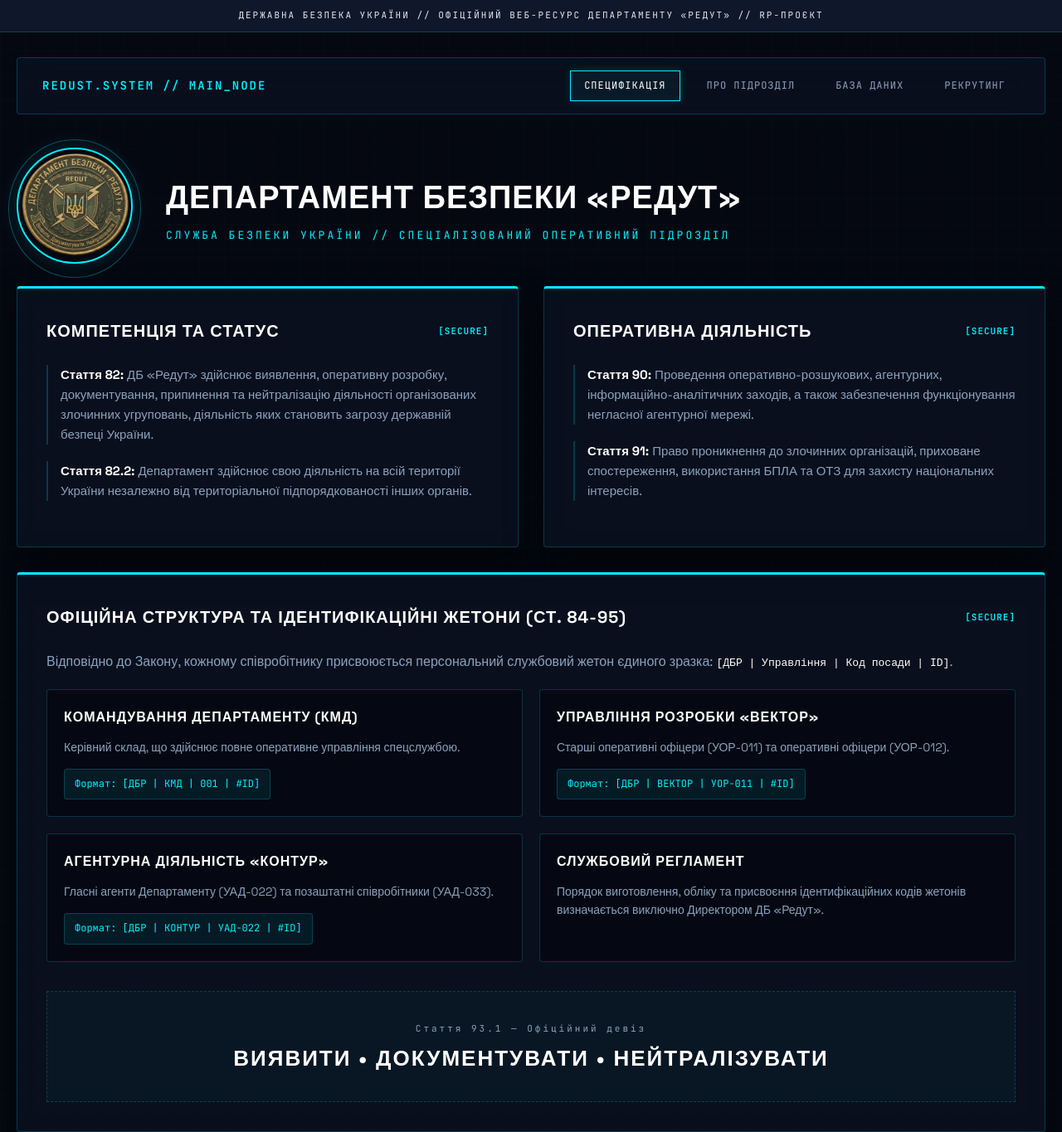
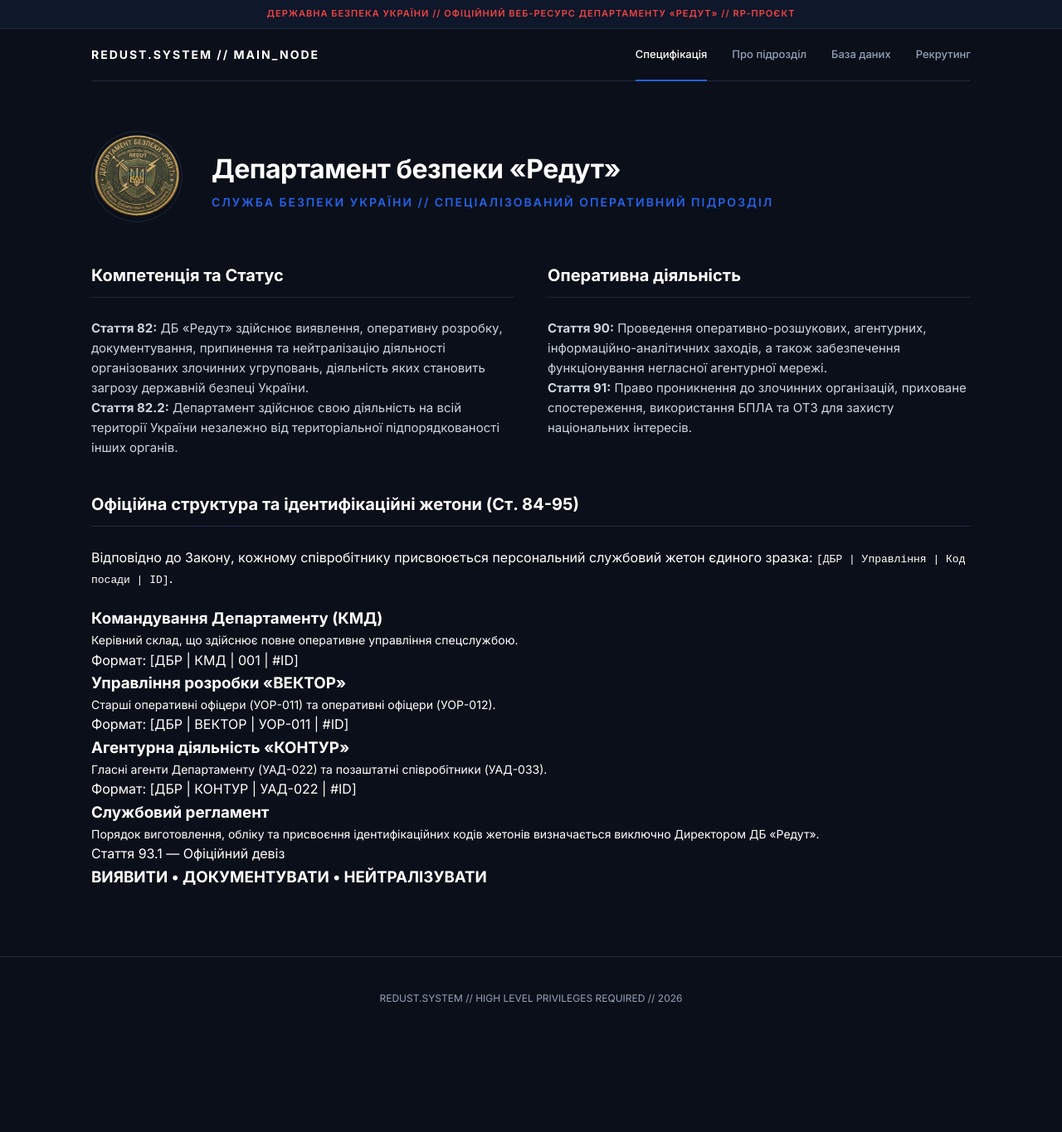
Before and after one commit to Kiril199680/sbu_redut_ukrainegta04, a plain HTML site: page index.html in a window 1280 px wide. Shown: the top 1365 px of the page at 83% size. After the commit the page ends 1253 px from the top, so only its background shows below. Drawn offline with Linux system fonts and the light colour scheme.

Commit message:
Update style.css

```diff
--- a/style.css
+++ b/style.css
@@ -1,13 +1,12 @@
-@import url('https://fonts.googleapis.com/css2?family=JetBrains+Mono:wght@300;400;600&family=Space+Grotesk:wght@400;600;700&display=swap');
+@import url('https://fonts.googleapis.com/css2?family=Inter:wght@300;400;500;600;700&display=swap');
 
 :root {
-    --bg-agency: #050811;      /* Глибокий урядовий колір */
-    --panel-dark: rgba(13, 20, 38, 0.6);
-    --neon-blue: #00f0ff;       /* Цифровий блакитний неон */
-    --neon-blue-glow: rgba(0, 240, 255, 0.15);
-    --border-cyber: rgba(0, 240, 255, 0.2);
-    --text-white: #ffffff;
-    --text-agency: #8ba2bd;
+    --bg-main: #0b0f19;        /* Глибокий благородний темний тон */
+    --bg-card: #131a26;        /* Стримана однотонна панель */
+    --accent-blue: #2563eb;    /* Офіційний синій колір СБУ */
+    --border-subtle: #1e293b;  /* Тонкі, ледь помітні лінії */
+    --text-pure: #ffffff;
+    --text-muted: #94a3b8;
 }
 
 * {
@@ -17,260 +16,219 @@
 }
 
 body {
-    font-family: 'Space Grotesk', sans-serif;
-    background-color: var(--bg-agency);
-    color: var(--text-white);
+    font-family: 'Inter', sans-serif;
+    background-color: var(--bg-main);
+    color: var(--text-pure);
     line-height: 1.6;
-    /* Ефект матричної сітки кібер-департаменту */
-    background-image:
-        linear-gradient(rgba(0, 240, 255, 0.01) 1px, transparent 1px),
-        linear-gradient(90deg, rgba(0, 240, 255, 0.01) 1px, transparent 1px);
-    background-size: 30px 30px;
-    overflow-x: hidden;
+    -webkit-font-smoothing: antialiased;
 }
 
-/* Секретна урядова стрічка-дисклеймер */
+/* Дисклеймер: акуратний, не відволікає */
 .top-bar {
-    background: #0f172a;
-    color: #e2e8f0;
+    background-color: #0f172a;
+    color: #ef4444;
     text-align: center;
-    padding: 10px 20px;
-    font-family: 'JetBrains Mono', monospace;
+    padding: 8px 20px;
     font-size: 11px;
-    letter-spacing: 2px;
+    font-weight: 600;
+    letter-spacing: 1px;
     text-transform: uppercase;
-    border-bottom: 1px solid var(--border-cyber);
+    border-bottom: 1px solid var(--border-subtle);
 }
 
-/* Елітна навігація типу "Термінал" */
+/* Навігація елітного рівня: мінімалізм */
 .nav-container {
-    max-width: 1300px;
-    margin: 30px auto 0;
-    padding: 0 20px;
+    max-width: 1100px;
+    margin: 0 auto;
+    padding: 20px 20px 0;
 }
 
 nav {
     display: flex;
     justify-content: space-between;
     align-items: center;
-    background: var(--panel-dark);
-    backdrop-filter: blur(20px);
-    -webkit-backdrop-filter: blur(20px);
-    border: 1px solid var(--border-cyber);
-    padding: 15px 30px;
-    border-radius: 4px;
+    border-bottom: 1px solid var(--border-subtle);
+    padding-bottom: 20px;
 }
 
 .nav-brand {
-    font-family: 'JetBrains Mono', monospace;
     font-size: 14px;
-    color: var(--neon-blue);
-    font-weight: 600;
+    font-weight: 700;
     letter-spacing: 2px;
+    text-transform: uppercase;
+    color: var(--text-pure);
 }
 
 .nav-links {
     display: flex;
-    gap: 15px;
+    gap: 30px;
 }
 
 nav a {
-    font-family: 'JetBrains Mono', monospace;
-    color: var(--text-agency);
+    color: var(--text-muted);
     text-decoration: none;
-    font-size: 12px;
-    text-transform: uppercase;
-    letter-spacing: 1px;
-    padding: 8px 16px;
-    border: 1px solid transparent;
-    transition: all 0.3s ease;
+    font-size: 13px;
+    font-weight: 500;
+    transition: color 0.2s ease;
 }
 
 nav a:hover, nav a.active {
-    color: #fff;
-    border: 1px solid var(--neon-blue);
-    background: rgba(0, 240, 255, 0.05);
-    box-shadow: 0 0 10px var(--neon-blue-glow);
+    color: var(--text-pure);
+    position: relative;
 }
 
-/* Головний блок Елітного Департаменту */
+nav a.active::after {
+    content: '';
+    position: absolute;
+    bottom: -22px;
+    left: 0;
+    width: 100%;
+    height: 2px;
+    background-color: var(--accent-blue);
+}
+
+/* Презентаційна частина */
 .agency-header {
-    max-width: 1300px;
-    margin: 40px auto 20px;
+    max-width: 1100px;
+    margin: 60px auto 40px;
     padding: 0 20px;
     display: flex;
     align-items: center;
+    gap: 35px;
+}
+
+.emblem-main {
+    width: 110px;
+    height: 110px;
+    object-fit: cover;
+    border-radius: 50%;
+    border: 1px solid var(--border-subtle);
+}
+
+.title-block h1 {
+    font-size: 32px;
+    font-weight: 700;
+    letter-spacing: -0.5px;
+    margin-bottom: 4px;
+}
+
+.title-block p {
+    color: var(--accent-blue);
+    font-size: 14px;
+    font-weight: 600;
+    text-transform: uppercase;
+    letter-spacing: 2px;
+}
+
+/* Строгий контент у дві колонки */
+.dashboard-grid {
+    max-width: 1100px;
+    margin: 0 auto 80px;
+    padding: 0 20px;
+    display: grid;
+    grid-template-columns: 1fr 1fr;
     gap: 40px;
 }
 
-.emblem-holder {
-    position: relative;
-    flex-shrink: 0;
-}
-
-/* Неонове коло-радар навколо емблеми */
-.emblem-holder::before {
-    content: '';
-    position: absolute;
-    top: -10px; left: -10px; right: -10px; bottom: -10px;
-    border: 1px solid var(--neon-blue);
-    border-radius: 50%;
-    opacity: 0.3;
-}
-
-.emblem-main {
-    width: 140px;
-    height: 140px;
-    object-fit: cover;
-    border-radius: 50%;
-    border: 2px solid var(--neon-blue);
-    box-shadow: 0 0 25px var(--neon-blue-glow);
-}
-
-.title-block h1 {
-    font-size: 38px;
-    font-weight: 700;
-    letter-spacing: 1px;
-    text-transform: uppercase;
-}
-
-.title-block p {
-    font-family: 'JetBrains Mono', monospace;
-    color: var(--neon-blue);
-    font-size: 13px;
-    letter-spacing: 3px;
-    text-transform: uppercase;
-    margin-top: 5px;
-}
-
-/* ГОЛОВНИЙ ТАКТИЧНИЙ ІНТЕРФЕЙС (3 КОЛОНКИ) */
-.dashboard-grid {
-    max-width: 1300px;
-    margin: 20px auto 60px;
-    padding: 0 20px;
-    display: grid;
-    grid-template-columns: 1fr 1fr;
-    gap: 30px;
-}
-
-/* Повноширинна секція для Закону про жетони */
 .full-width-section {
     grid-column: 1 / -1;
 }
 
-.agency-card {
-    background: var(--panel-dark);
-    backdrop-filter: blur(15px);
-    -webkit-backdrop-filter: blur(15px);
-    border-top: 3px solid var(--neon-blue);
-    border-left: 1px solid var(--border-cyber);
-    border-right: 1px solid var(--border-cyber);
-    border-bottom: 1px solid var(--border-cyber);
-    padding: 35px;
-    border-radius: 4px;
-    box-shadow: 0 20px 40px rgba(0,0,0,0.5);
+.agency-card h2 {
+    font-size: 20px;
+    font-weight: 700;
+    margin-bottom: 25px;
+    padding-bottom: 10px;
+    border-bottom: 1px solid var(--border-subtle);
 }
 
-.agency-card h2 {
-    font-family: 'Space Grotesk', sans-serif;
-    font-size: 20px;
-    text-transform: uppercase;
-    letter-spacing: 1px;
+.law-block {
     margin-bottom: 25px;
-    color: #fff;
-    display: flex;
-    justify-content: space-between;
-    align-items: center;
 }
 
-.agency-card h2::after {
-    content: '[SECURE]';
-    font-family: 'JetBrains Mono', monospace;
-    font-size: 11px;
-    color: var(--neon-blue);
+.law-title {
+    font-size: 13px;
+    font-weight: 700;
+    text-transform: uppercase;
+    color: var(--accent-blue);
+    letter-spacing: 1px;
+    margin-bottom: 6px;
 }
 
 .law-text {
     font-size: 15px;
-    color: var(--text-agency);
-    margin-bottom: 20px;
-    border-left: 2px solid var(--border-cyber);
-    padding-left: 15px;
+    color: #cbd5e1;
 }
 
-.law-text strong {
-    color: #fff;
+/* Структурна таблиця (замість незграбних карток) */
+.structure-table {
+    width: 100%;
+    border-collapse: collapse;
+    margin-top: 15px;
 }
 
-/* Інтерактивні плашки Структури та Жетонів */
-.structure-hub {
-    display: grid;
-    grid-template-columns: 1fr 1fr;
-    gap: 20px;
-    margin-top: 20px;
+.structure-table th, .structure-table td {
+    text-align: left;
+    padding: 14px 16px;
+    border-bottom: 1px solid var(--border-subtle);
 }
 
-.sub-panel {
-    background: rgba(5, 8, 17, 0.8);
-    border: 1px solid var(--border-cyber);
-    padding: 20px;
-    border-radius: 4px;
+.structure-table th {
+    font-size: 12px;
+    text-transform: uppercase;
+    color: var(--text-muted);
+    letter-spacing: 1px;
+    font-weight: 600;
 }
 
-.sub-panel h3 {
-    font-size: 16px;
-    color: #fff;
-    margin-bottom: 12px;
-    text-transform: uppercase;
-    letter-spacing: 1px;
+.structure-table td {
+    font-size: 14px;
 }
 
-.badge-format {
-    font-family: 'JetBrains Mono', monospace;
-    background: rgba(0, 240, 255, 0.08);
-    color: var(--neon-blue);
-    padding: 8px 12px;
+.badge-code {
+    font-family: monospace;
+    background-color: #1e293b;
+    padding: 4px 8px;
     border-radius: 4px;
-    font-size: 12px;
-    margin-top: 15px;
-    display: inline-block;
-    border: 1px solid rgba(0, 240, 255, 0.2);
+    color: #f1f5f9;
 }
 
-/* Секція Девізу */
-.agency-motto {
+/* Девіз підрозділу */
+.motto-banner {
     text-align: center;
-    background: rgba(0, 240, 255, 0.03);
-    border: 1px dashed var(--border-cyber);
-    padding: 30px;
-    margin-top: 35px;
+    padding: 40px 20px;
+    border-top: 1px solid var(--border-subtle);
+    margin-top: 40px;
 }
 
-.agency-motto span {
-    font-family: 'JetBrains Mono', monospace;
+.motto-banner span {
     font-size: 11px;
-    color: var(--text-agency);
+    text-transform: uppercase;
+    color: var(--text-muted);
     letter-spacing: 3px;
+    display: block;
+    margin-bottom: 8px;
 }
 
-.agency-motto h3 {
-    font-size: 26px;
-    color: #ffffff;
-    letter-spacing: 2px;
-    margin-top: 5px;
+.motto-banner h3 {
+    font-size: 22px;
+    font-weight: 700;
+    letter-spacing: 4px;
+    color: var(--text-pure);
 }
 
 footer {
     text-align: center;
-    padding: 40px;
-    font-family: 'JetBrains Mono', monospace;
-    color: var(--text-agency);
-    font-size: 11px;
-    border-top: 1px solid var(--border-cyber);
+    padding: 40px 20px;
+    font-size: 12px;
+    color: var(--text-muted);
+    border-top: 1px solid var(--border-subtle);
 }
 
-@media(max-width: 900px) {
-    .dashboard-grid, .structure-hub { grid-template-columns: 1fr; }
-    .agency-header { flex-direction: column; text-align: center; }
-    nav { flex-direction: column; gap: 15px; }
+@media(max-width: 850px) {
+    .dashboard-grid { grid-template-columns: 1fr; gap: 30px; }
+    .agency-header { flex-direction: column; text-align: center; gap: 20px; }
+    nav { flex-direction: column; gap: 20px; }
+    .nav-links { gap: 15px; }
+    nav a.active::after { display: none; }
 }
```
